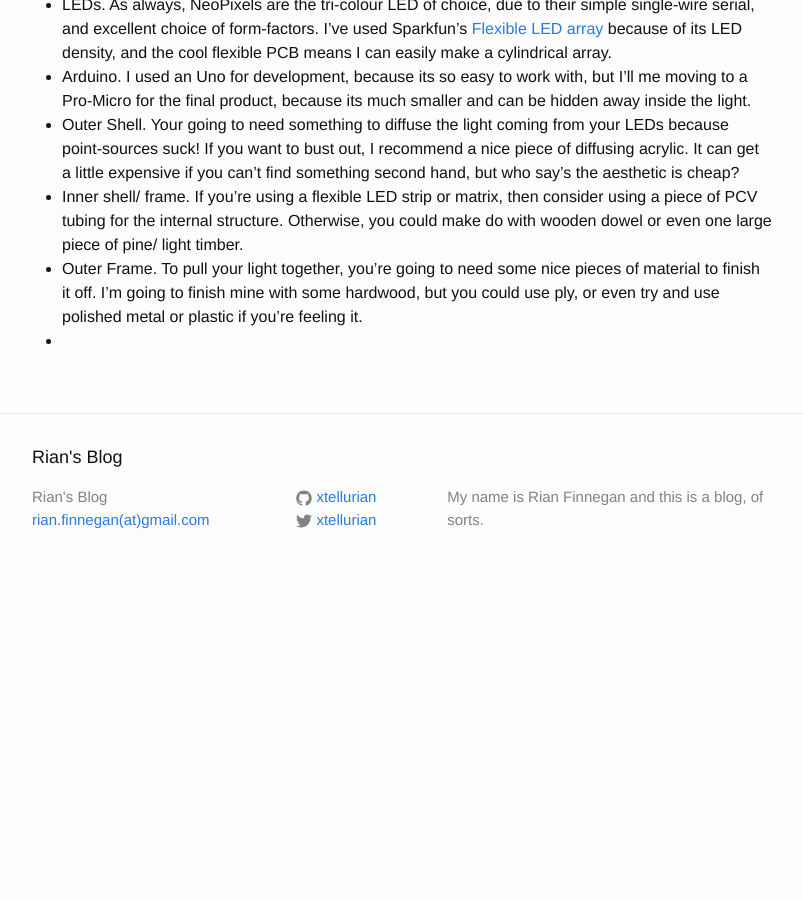
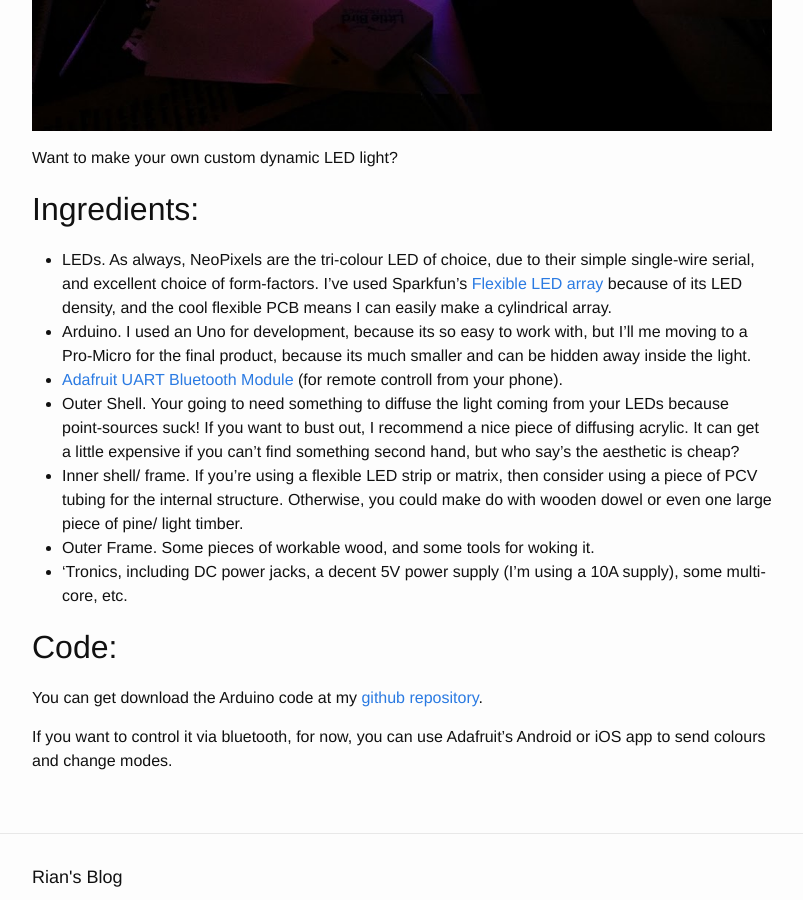
Before and after one commit to xtellurian/old-xtellurian.github.io, a Jekyll site: the page built from _posts/2015-09-20-Cylinder-Light.MARKDOWN, in a window 1280 px wide and 900 px high, scrolled down 624 px. Shown: the whole window, without its empty margins (238-1041 px from the left). Built offline with Jekyll 4.4.1, drawn with Linux system fonts in a browser that asks for light colours; before the commit the page ends 1215 px from its top, so only the background shows below that.

Commit message:
more cyllinder light stuff

```diff
--- a/_posts/2015-09-20-Cylinder-Light.MARKDOWN
+++ b/_posts/2015-09-20-Cylinder-Light.MARKDOWN
@@ -6,17 +6,24 @@ categories: [hardware, arduino]
 tags: [diy]
 status: publish
 type: post
-published: falseÂ
+published: true
 ---
 
-![Fire]({{ site.url }}/assets/fire.png)
+![A promising start]({{ site.url }}/assets/light1.jpg)
 
 Want to make your own custom dynamic LED light?
 ## Ingredients:
 
 * LEDs. As always, NeoPixels are the tri-colour LED of choice, due to their simple single-wire serial, and excellent choice of form-factors. I've used Sparkfun's [Flexible LED array](https://www.sparkfun.com/products/13304) because of its LED density, and the cool flexible PCB means I can easily make a cylindrical array.
 * Arduino. I used an Uno for development, because its so easy to work with, but I'll me moving to a Pro-Micro for the final product, because its much smaller and can be hidden away inside the light.
+* [Adafruit UART Bluetooth Module](http://www.adafruit.com/product/2479) (for remote controll from your phone).
 * Outer Shell. Your going to need something to diffuse the light coming from your LEDs because point-sources suck! If you want to bust out, I recommend a nice piece of diffusing acrylic. It can get a little expensive if you can't find something second hand, but who say's the aesthetic is cheap?
 * Inner shell/ frame. If you're using a flexible LED strip or matrix, then consider using a piece of PCV tubing for the internal structure. Otherwise, you could make do with wooden dowel or even one large piece of pine/ light timber.
-* Outer Frame. To pull your light together, you're going to need some nice pieces of material to finish it off. I'm going to finish mine with some hardwood, but you could use ply, or even try and use polished metal or plastic if you're feeling it.
-*
+* Outer Frame. Some pieces of workable wood, and some tools for woking it.
+* 'Tronics, including DC power jacks, a decent 5V power supply (I'm using a 10A supply), some multi-core, etc.
+
+## Code:
+
+You can get download the Arduino code at my [github repository](https://github.com/xtellurian/LightAlarm).
+
+If you want to control it via bluetooth, for now, you can use Adafruit's Android or iOS app to send colours and change modes.
```
Also changed, not shown: assets/light1.jpg (added).
